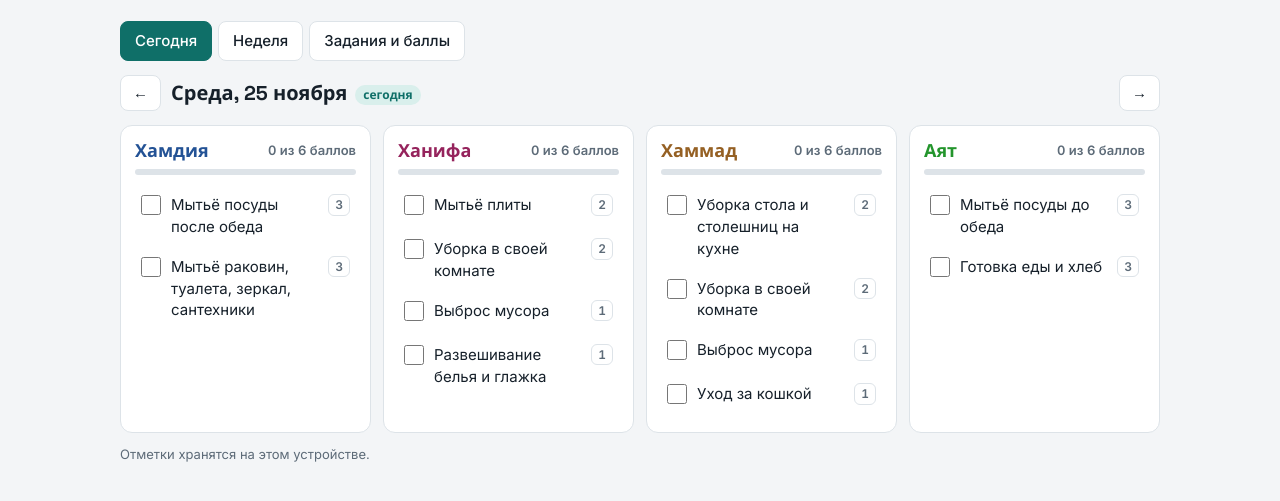
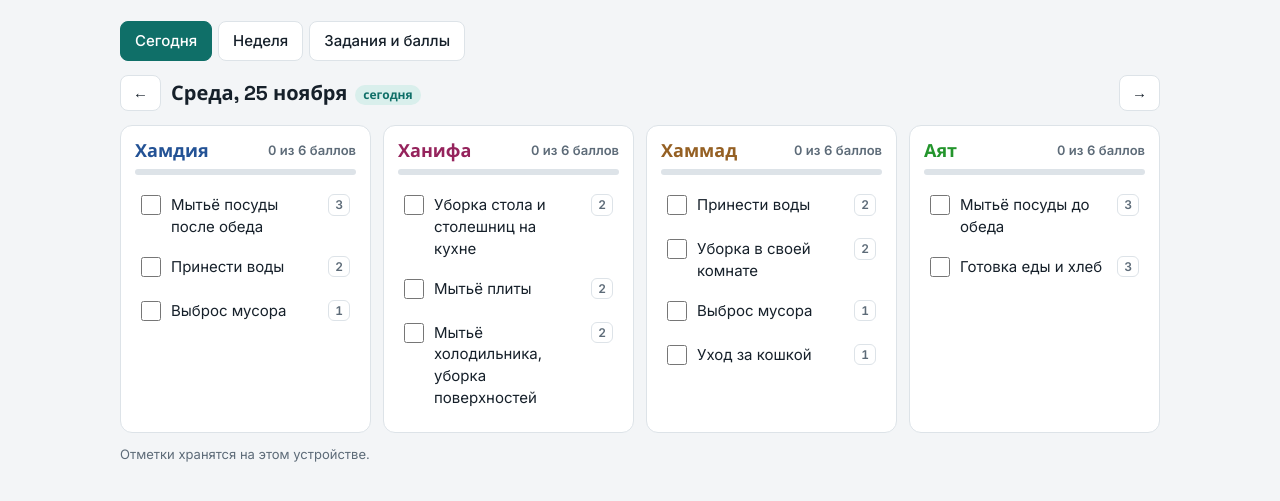
Before and after one commit to ayatismailova048-spec/Osfgtr, a plain HTML site: page index.html in a window 1280 px wide. Shown: the part 83-584 px from the top of the page. Drawn offline with Linux system fonts and the light colour scheme.

Commit message:
Restore previous day placement of cleaning tasks in the 4-day cycle
Co-Authored-By: Claude Sonnet 5.5 <noreply@anthropic.com>
Claude-Session: https://claude.ai/code/session_01LmRuHgXkzeSfVA8hykZiJp

```diff
--- a/index.html
+++ b/index.html
@@ -126,10 +126,10 @@ const DEADLINE={dishAM:13};
 const DEFAULT_DEADLINE=20;
 // Цикл из 4 дней. В каждом дне 4 набора по 6 баллов. Набор переходит к следующему человеку каждый день.
 const CYCLE=[
- [['dishAM','cook'],['dishPM','water','trash'],['table','stove','room'],['water','room','trash','cat']],
  [['dishAM','cook'],['dishPM','sink'],['stove','room','trash','laundry'],['table','room','trash','cat']],
- [['dishAM','cook'],['dishPM','water','trash'],['table','stove','room'],['water','room','trash','cat']],
- [['dishAM','cook'],['dishPM','table','trash'],['stove','fridge','room'],['vac','room','trash','cat']]];
+ [['dishAM','cook'],['dishPM','water','trash'],['table','stove','fridge'],['water','room','trash','cat']],
+ [['dishAM','cook'],['dishPM','room','trash'],['table','stove','room'],['vac','room','trash','cat']],
+ [['dishAM','cook'],['dishPM','water','trash'],['table','stove','room'],['water','room','trash','cat']]];
 const DAYS=["Понедельник","Вторник","Среда","Четверг","Пятница","Суббота","Воскресенье"];
 const SHORT=["Пн","Вт","Ср","Чт","Пт","Сб","Вс"];
 const MONTHS=["января","февраля","марта","апреля","мая","июня","июля","августа","сентября","октября","ноября","декабря"];
```
Also changed, not shown: 1 other file.
